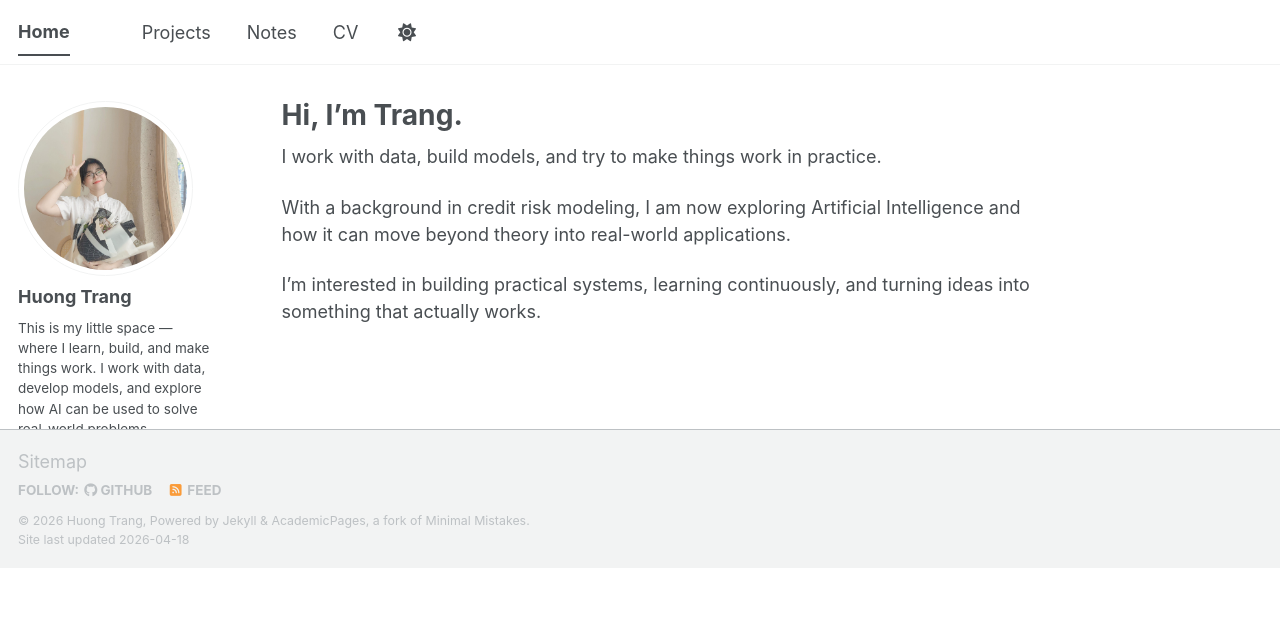
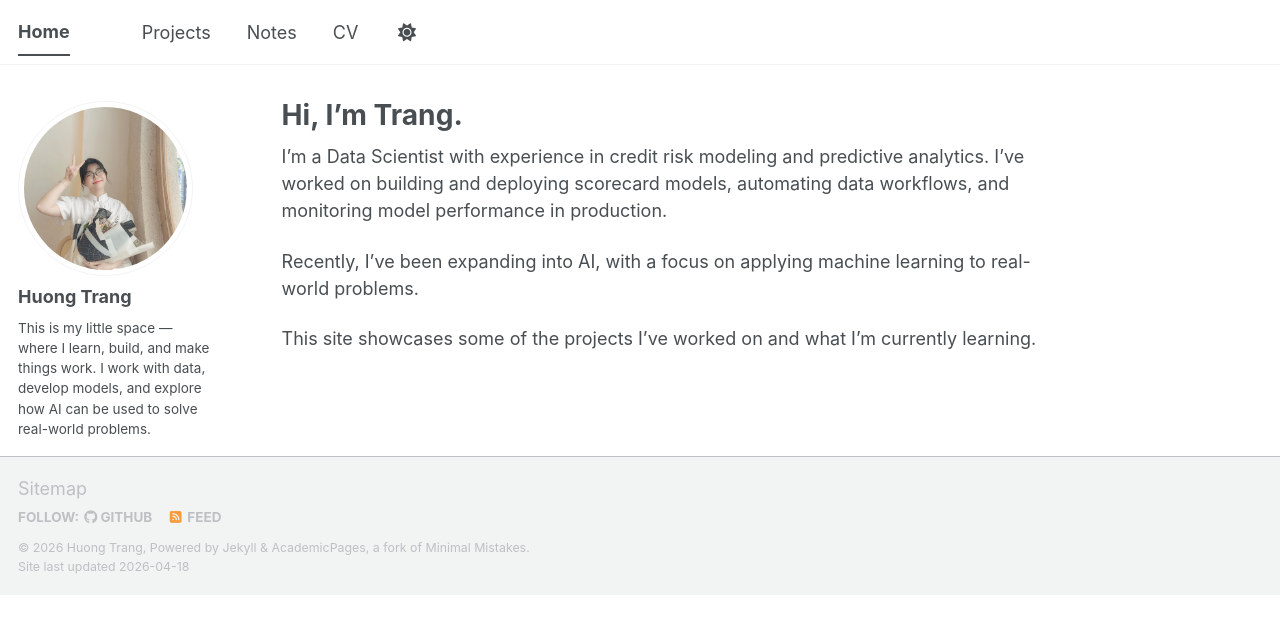
Before and after one commit to HuongTrangDo/huongtrangdo.github.io, a Jekyll site: the page built from _pages/about.md, in a window 1280 px wide. Shown: the top 634 px of the page. Built offline with Jekyll 4.4.1, drawn with Linux system fonts in a browser that asks for light colours; a script bundle is joined from its source files by our own code; library files that are not in the unit come from our copies.

Commit message:
Update about.md

```diff
--- a/_pages/about.md
+++ b/_pages/about.md
@@ -7,8 +7,9 @@
   - /about.html
 ---
 
-I work with data, build models, and try to make things work in practice.
+I’m a Data Scientist with experience in credit risk modeling and predictive analytics.
+I’ve worked on building and deploying scorecard models, automating data workflows, and monitoring model performance in production.
 
-With a background in credit risk modeling, I am now exploring Artificial Intelligence and how it can move beyond theory into real-world applications.
+Recently, I’ve been expanding into AI, with a focus on applying machine learning to real-world problems.
 
-I’m interested in building practical systems, learning continuously, and turning ideas into something that actually works.
+This site showcases some of the projects I’ve worked on and what I’m currently learning.
```
